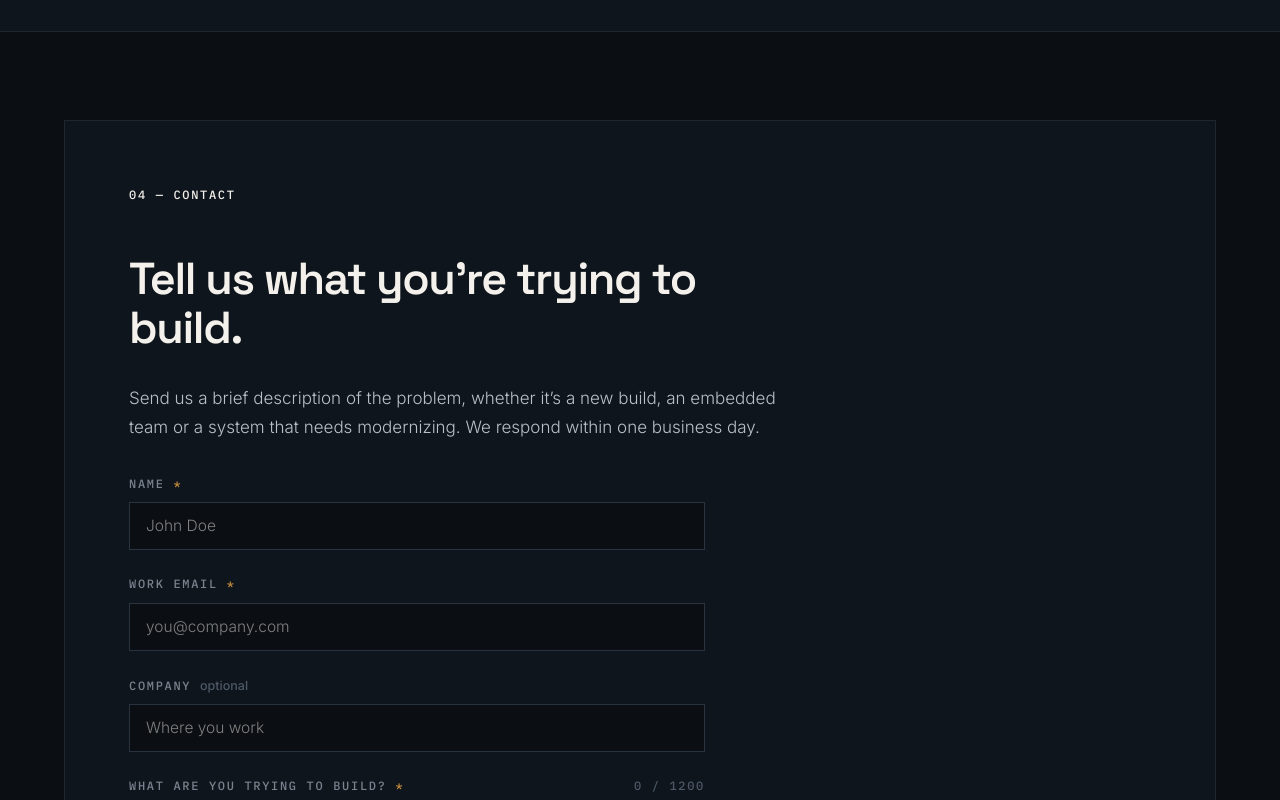
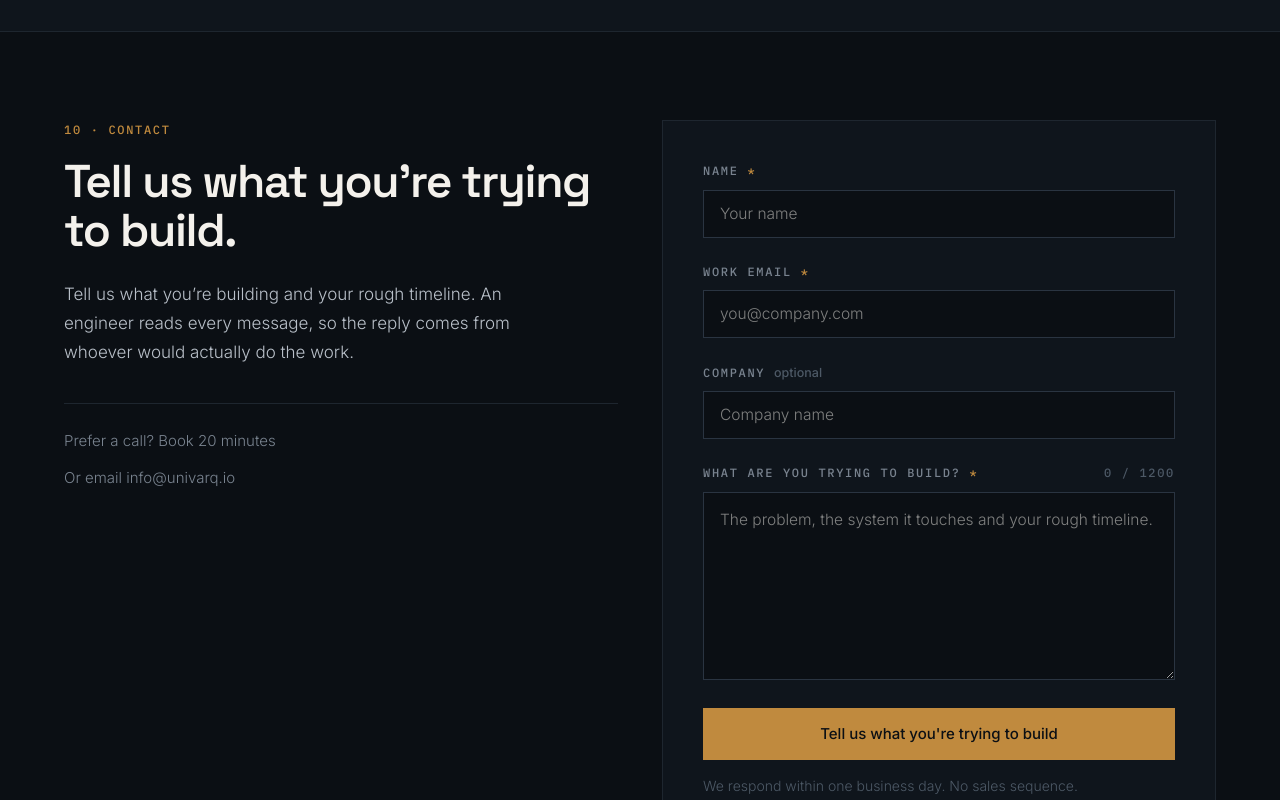
Before and after one commit to haneetsingh/univarq, a Next.js app: page / in a window 1280 px wide. Shown: the part 7740-8540 px from the top of the page. Built offline with nearby package versions, Linux system fonts and the light colour scheme.

Commit message:
Rebuild Contact section and align form copy with v3 spec

```diff
--- a/components/Contact.tsx
+++ b/components/Contact.tsx
@@ -16,63 +16,64 @@ export function Contact() {
   return (
     <section
       id="contact"
-      className="border-t border-rule px-6 py-22 sm:px-8"
+      className="border-t border-rule px-6 pb-16 pt-14 sm:px-8 sm:pb-26 sm:pt-22"
     >
-      <div className="mx-auto flex max-w-6xl flex-col items-start gap-8 border border-rule bg-slate p-11 sm:p-16">
-        <p className="label mb-4">
-          <a href="#contact" className="text-brass no-underline hover:underline">
-            04 — Contact
-          </a>
-        </p>
+      <div
+        className="mx-auto grid max-w-6xl gap-11"
+        style={{ gridTemplateColumns: "repeat(auto-fit, minmax(320px, 1fr))" }}
+      >
+        <div>
+          <p className="label mb-4 text-brass">10 &middot; Contact</p>
+          <h2
+            className="max-w-[18ch] font-display font-semibold text-paper"
+            style={{ fontSize: "clamp(30px, 4.2vw, 46px)", lineHeight: 1.08, letterSpacing: "-0.03em" }}
+          >
+            Tell us what you&rsquo;re trying to build.
+          </h2>
+          <p className="mt-6 max-w-[46ch] text-body" style={{ fontSize: 17, fontWeight: 300, lineHeight: 1.7 }}>
+            Tell us what you&rsquo;re building and your rough timeline. An
+            engineer reads every message, so the reply comes from whoever
+            would actually do the work.
+          </p>
+          <div className="mt-9 flex flex-col gap-3 border-t border-rule pt-6">
+            <p className="text-grey" style={{ fontSize: 15 }}>
+              Prefer a call?{" "}
+              <a href="#" className="text-brass transition-colors hover:text-brass-hover">
+                Book 20 minutes
+              </a>
+            </p>
+            <p className="text-grey" style={{ fontSize: 15 }}>
+              Or email{" "}
+              <a
+                href="mailto:info@univarq.io"
+                className="text-brass transition-colors hover:text-brass-hover"
+              >
+                info@univarq.io
+              </a>
+            </p>
+          </div>
+        </div>
 
-        {success ? (
-          <div
-            ref={successRef}
-            tabIndex={-1}
-            className="flex w-full flex-col items-start gap-7 outline-none"
-          >
-            <div className="flex items-center gap-4.5">
-              <Mark size={52} keystoneColor="success" />
-              <div className="flex flex-col gap-1.5">
-                <span className="label" style={{ color: "var(--color-success)" }}>
-                  Message received
-                </span>
-                <h2
-                  className="font-display font-medium text-paper"
-                  style={{ fontSize: 30, letterSpacing: "-0.02em", lineHeight: 1.15 }}
-                >
-                  Got it{success.name ? `, ${success.name.split(" ")[0]}` : ""}.
-                </h2>
+        <div className="border border-rule bg-slate p-7 sm:p-10">
+          {success ? (
+            <div ref={successRef} tabIndex={-1} className="flex flex-col items-start gap-6 outline-none">
+              <Mark size={40} keystoneColor="success" />
+              <div>
+                <h3 className="font-display font-semibold text-paper" style={{ fontSize: 22 }}>
+                  Message received.
+                </h3>
+                <p className="mt-2 text-body" style={{ fontSize: "16.5px", fontWeight: 300, lineHeight: 1.7 }}>
+                  Thanks, {success.name.split(" ")[0]}. We sent a copy to{" "}
+                  <span className="text-paper">{success.email}</span> and
+                  will reply within one business day.
+                </p>
               </div>
+              <p className="font-label text-[11px] text-grey">REFERENCE {success.reference}</p>
             </div>
-            <p className="max-w-[44ch] text-body" style={{ textWrap: "pretty" }}>
-              A copy is on its way to{" "}
-              <span className="text-paper">{success.email}</span>. Someone
-              on the team will look it over and get in touch.
-            </p>
-            <div className="flex w-full flex-col gap-3 border-t border-rule pt-6">
-              <span className="label text-grey">Reference</span>
-              <span className="label" style={{ color: "var(--color-paper)", letterSpacing: 0 }}>
-                {success.reference}
-              </span>
-            </div>
-          </div>
-        ) : (
-          <>
-            <h2
-              className="max-w-2xl font-display font-semibold text-paper"
-              style={{ fontSize: "clamp(1.75rem, 3.5vw, 3rem)" }}
-            >
-              Tell us what you&rsquo;re trying to build.
-            </h2>
-            <p className="max-w-[62ch] text-body">
-              Send us a brief description of the problem, whether
-              it&rsquo;s a new build, an embedded team or a system that
-              needs modernizing. We respond within one business day.
-            </p>
+          ) : (
             <ContactForm onSuccess={setSuccess} />
-          </>
-        )}
+          )}
+        </div>
       </div>
     </section>
   );
--- a/components/ContactForm.tsx
+++ b/components/ContactForm.tsx
@@ -132,7 +132,8 @@ export function ContactForm({ onSuccess }: ContactFormProps) {
         error={errors.name}
         onBlur={handleBlur}
         onChange={() => handleChange("name")}
-        placeholder="John Doe"
+        placeholder="Your name"
+        autoComplete="name"
       />
 
       <Field
@@ -146,6 +147,7 @@ export function ContactForm({ onSuccess }: ContactFormProps) {
         onBlur={handleBlur}
         onChange={() => handleChange("email")}
         placeholder="you@company.com"
+        autoComplete="email"
       />
 
       <Field
@@ -155,13 +157,14 @@ export function ContactForm({ onSuccess }: ContactFormProps) {
         labelSuffix={
           <span
             className="normal-case tracking-normal text-[12.5px]"
-            style={{ fontFamily: "var(--font-body)", color: "var(--color-placeholder)" }}
+            style={{ fontFamily: "var(--font-body)", color: "var(--color-faint)" }}
           >
             optional
           </span>
         }
         disabled={submitting}
-        placeholder="Where you work"
+        placeholder="Company name"
+        autoComplete="organization"
       />
 
       <MessageField
--- a/components/contact-form/ErrorBanner.tsx
+++ b/components/contact-form/ErrorBanner.tsx
@@ -6,8 +6,8 @@ type ErrorBannerProps = {
 };
 
 function summaryText(invalidCount: number) {
-  if (invalidCount <= 1) return "That needs a second look";
-  return `${invalidCount} fields need attention`;
+  if (invalidCount <= 1) return "One field needs attention.";
+  return `${invalidCount} fields need attention.`;
 }
 
 export function ErrorBanner({ networkError, invalidCount }: ErrorBannerProps) {
@@ -22,13 +22,11 @@ export function ErrorBanner({ networkError, invalidCount }: ErrorBannerProps) {
     >
       <ErrorIcon />
       <div className="flex flex-col gap-1">
-        <span className="text-[15px] font-medium text-paper">
-          {networkError ? "Couldn't reach us" : summaryText(invalidCount)}
-        </span>
-        <span className="text-[13.5px] leading-snug text-body">
+        <span className="text-[15px] font-medium text-paper">Nothing was sent.</span>
+        <span className="text-[13.5px] leading-snug" style={{ color: "var(--color-error-summary)" }}>
           {networkError
             ? "Your message is still here. Try again, or email info@univarq.io."
-            : "Nothing was sent. Fix the highlighted fields and try again."}
+            : summaryText(invalidCount)}
         </span>
       </div>
     </div>
--- a/components/contact-form/Field.tsx
+++ b/components/contact-form/Field.tsx
@@ -12,6 +12,7 @@ type FieldProps = {
   disabled?: boolean;
   error?: string;
   placeholder?: string;
+  autoComplete?: string;
   onBlur?: (event: FocusEvent<HTMLInputElement>) => void;
   onChange?: () => void;
 };
@@ -26,6 +27,7 @@ export function Field({
   disabled,
   error,
   placeholder,
+  autoComplete,
   onBlur,
   onChange,
 }: FieldProps) {
@@ -42,6 +44,7 @@ export function Field({
         required={required}
         disabled={disabled}
         placeholder={placeholder}
+        autoComplete={autoComplete}
         aria-invalid={Boolean(error)}
         aria-describedby={error ? `${id}-error` : undefined}
         onBlur={onBlur}
--- a/components/contact-form/MessageField.tsx
+++ b/components/contact-form/MessageField.tsx
@@ -37,7 +37,7 @@ export function MessageField({
         required
         disabled={disabled}
         maxLength={MESSAGE_MAX}
-        placeholder="A new build, an embedded team or a system that needs modernizing."
+        placeholder="The problem, the system it touches and your rough timeline."
         aria-invalid={Boolean(error)}
         aria-describedby={error ? "message-error" : undefined}
         onBlur={onBlur}
--- a/components/contact-form/SubmitButton.tsx
+++ b/components/contact-form/SubmitButton.tsx
@@ -1,16 +1,16 @@
-import { ClockIcon } from "../icons/ClockIcon";
 import { Spinner } from "../icons/Spinner";
+
+const CTA_LABEL = "Tell us what you're trying to build";
 
 export function SubmitButton({ submitting }: { submitting: boolean }) {
   return (
-    <div className="flex flex-col gap-4 pt-1">
+    <div className="flex flex-col gap-3.5 pt-1">
       <button
         type="submit"
         disabled={submitting}
-        className="flex w-fit items-center gap-2.75 text-[16px] font-medium text-ink disabled:cursor-not-allowed"
+        className="flex w-full items-center justify-center gap-2.75 text-[15px] font-medium text-ink disabled:cursor-not-allowed"
         style={{
           background: submitting ? "#8f6730" : "var(--color-brass)",
-          padding: "17px 34px",
           minHeight: 52,
         }}
         onMouseEnter={(e) => {
@@ -21,12 +21,11 @@ export function SubmitButton({ submitting }: { submitting: boolean }) {
         }}
       >
         {submitting && <Spinner />}
-        {submitting ? "Sending…" : "Send"}
+        {submitting ? "Sending…" : CTA_LABEL}
       </button>
-      <div className="flex items-center gap-2.25 text-[13.5px] text-grey">
-        <ClockIcon />
-        <span>We reply within one business day. No sales sequence.</span>
-      </div>
+      <p className="text-[14px]" style={{ color: "var(--color-faint)" }}>
+        We respond within one business day. No sales sequence.
+      </p>
     </div>
   );
 }
--- a/components/contact-form/utils.ts
+++ b/components/contact-form/utils.ts
@@ -6,25 +6,27 @@ export const MESSAGE_MAX = 1200;
 
 export function validateField(name: FieldName, value: string): string | undefined {
   const trimmed = value.trim();
-  if (name === "name" && !trimmed) return "Enter your name.";
+  if (name === "name" && !trimmed) return "Tell us your name.";
   if (name === "email") {
-    if (!trimmed) return "Enter a work email.";
-    if (!/^[^\s@]+@[^\s@]+\.[^\s@]+$/.test(trimmed)) {
-      return "Enter a complete email address.";
+    if (!trimmed) return "We need an email to reply to.";
+    if (!/^[^\s@]+@[^\s@]+\.[^\s@]{2,}$/.test(trimmed)) {
+      return "That email address does not look right.";
     }
   }
-  if (name === "message" && trimmed.length < 8) {
-    return "Tell us a sentence or two about the problem.";
+  if (name === "message") {
+    if (!trimmed) return "A sentence or two about the problem is enough.";
+    if (trimmed.length < 12) return "A little more detail helps us reply usefully.";
   }
   return undefined;
 }
 
 export function referenceId() {
-  const now = new Date();
-  const yy = String(now.getFullYear()).slice(-2);
-  const mm = String(now.getMonth() + 1).padStart(2, "0");
-  const suffix = Math.floor(1000 + Math.random() * 9000);
-  return `UVQ-${yy}${mm}-${suffix}`;
+  const chars = "ABCDEFGHJKLMNPQRSTUVWXYZ23456789";
+  let suffix = "";
+  for (let i = 0; i < 5; i++) {
+    suffix += chars[Math.floor(Math.random() * chars.length)];
+  }
+  return `UVQ-${suffix}`;
 }
 
 export type SuccessInfo = {
```
